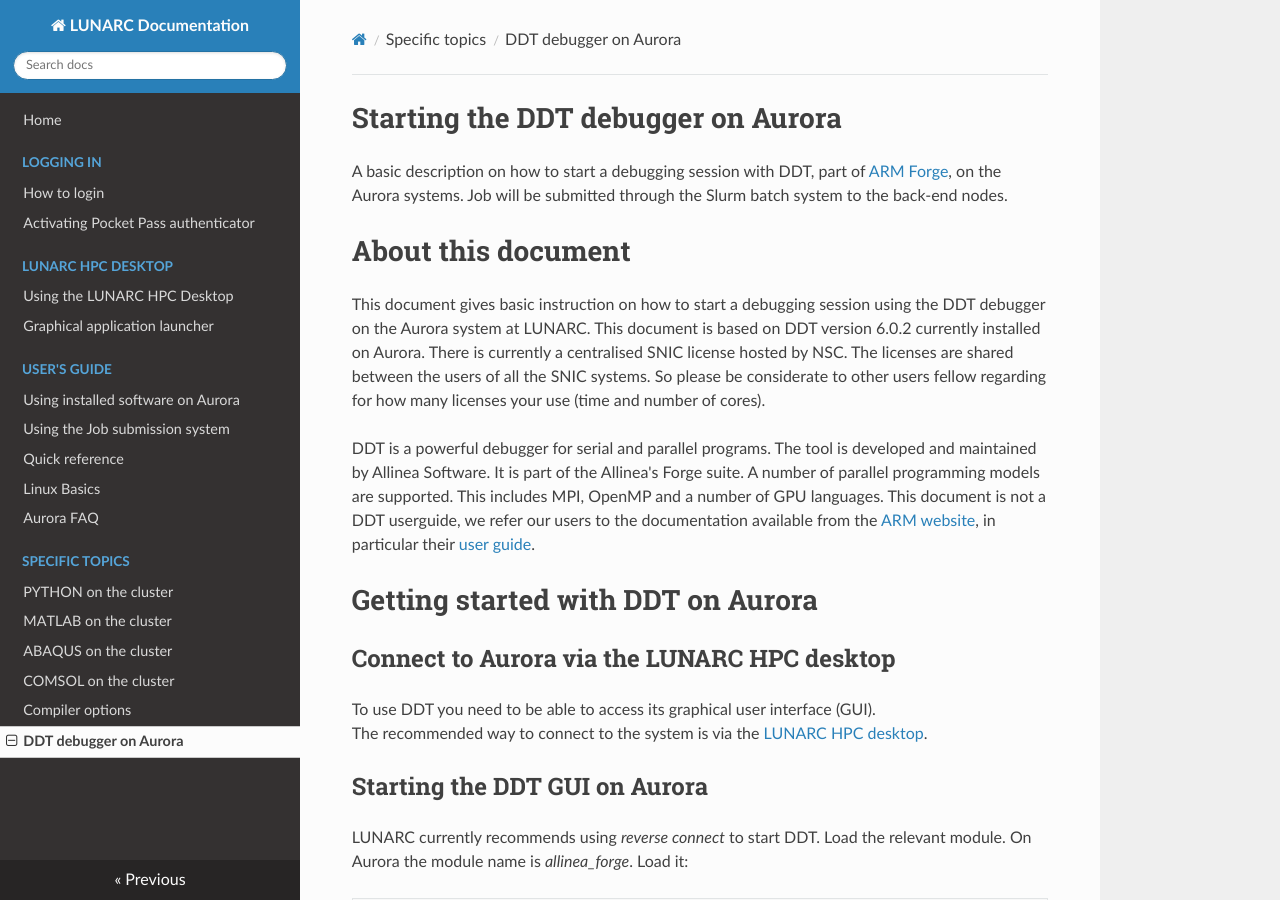
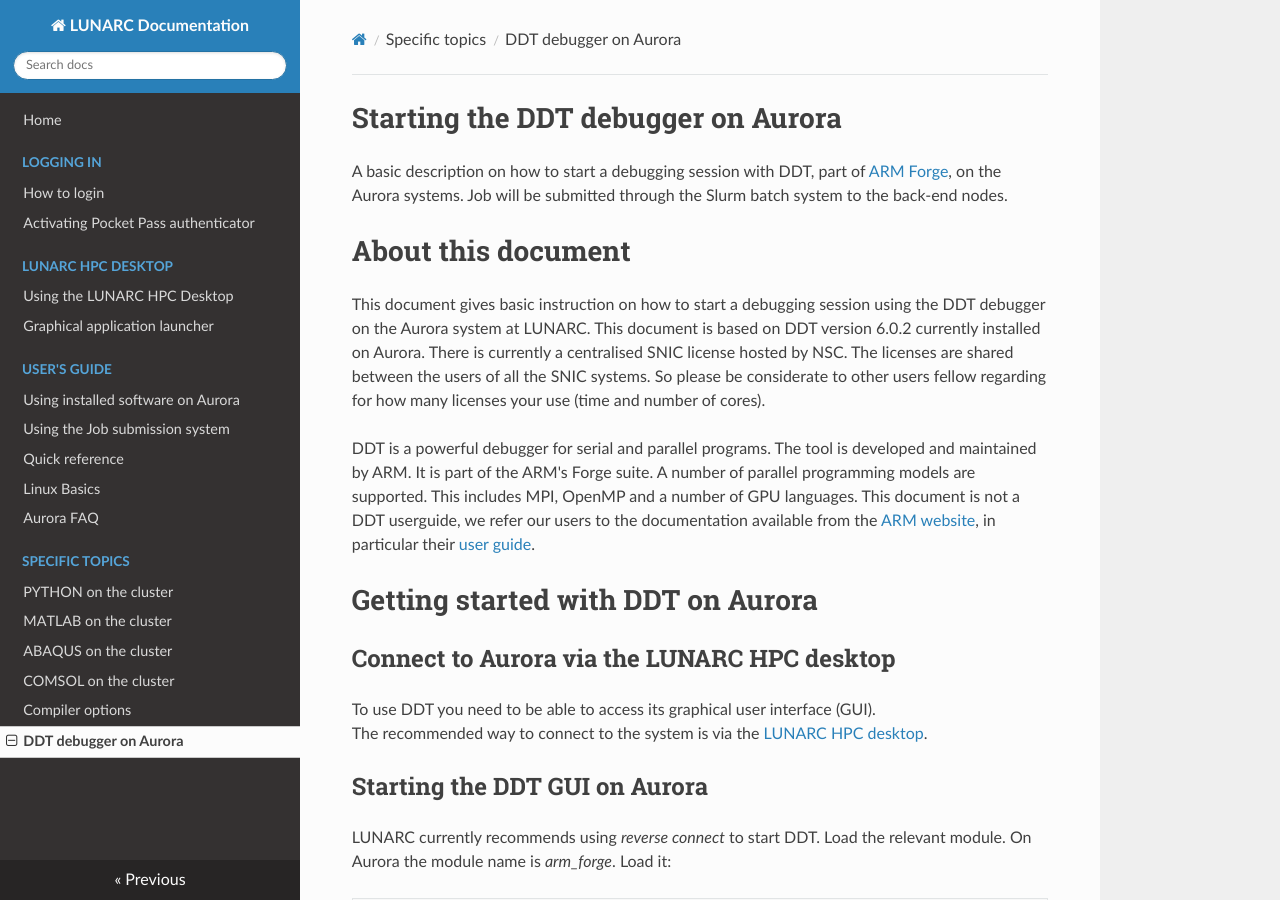
Before and after one commit to lunarc/lunarc_docs, an MkDocs documentation site: the page built from docs/ddt_debugger.md, in a window 1280 px wide and 900 px high. Built offline with MkDocs 1.6.1, drawn with Linux system fonts in a browser that asks for light colours; nearby versions of some CDN libraries; old or Windows-style settings are respelled for this version of MkDocs; some of the changed text lies outside the part shown.

Commit message:
updated DDT guide to reflect that it is now an ARM tool and no longer Allinea

````diff
--- a/docs/ddt_debugger.md
+++ b/docs/ddt_debugger.md
@@ -7,7 +7,7 @@
 
 This document gives basic instruction on how to start a debugging session using the DDT debugger on the Aurora system at LUNARC.  This document is based on DDT version 6.0.2 currently installed on Aurora.  There is currently a centralised SNIC license hosted by NSC.  The licenses are shared between the users of all the SNIC systems.  So please be considerate to other users fellow regarding for how many licenses your use (time and number of cores).
 
-DDT is a powerful debugger for serial and parallel programs.  The tool is developed and maintained by Allinea Software.  It is part of the Allinea's Forge suite.  A number of parallel programming models are supported.  This includes MPI, OpenMP and a number of GPU languages.  This document is not a DDT userguide, we refer our users to the documentation available from the [ARM website](http://www.allinea.com/product-documentation), in particular their [user guide](http://content.allinea.com/downloads/userguide-forge.pdf).
+DDT is a powerful debugger for serial and parallel programs.  The tool is developed and maintained by ARM.  It is part of the ARM's Forge suite.  A number of parallel programming models are supported.  This includes MPI, OpenMP and a number of GPU languages.  This document is not a DDT userguide, we refer our users to the documentation available from the [ARM website](https://www.arm.com/products/development-tools/server-and-hpc/forge), in particular their [user guide](https://developer.arm.com/documentation/101136/2113/?lang=en).
 
 # Getting started with DDT on Aurora
 
@@ -30,14 +30,18 @@
 
 ## Starting the DDT GUI on Aurora
 
-LUNARC currently recommends using *reverse connect* to start DDT.  Load the relevant module.  On Aurora the module name is *allinea_forge*.  Load it:
-```bash
-    module load allinea_forge
+LUNARC currently recommends using *reverse connect* to start DDT.  Load the relevant module.  On Aurora the module name is *arm_forge*.  Load it:
+
 ```
+    module load arm_forge
+```
+
 You can now start the GUI by typing
-```bash
+
+```
     ddt &
 ```
+
 at the command prompt.  This will bring up the following GUI window
 
 ![Start window](images/allineaForgeStartWindow.png "Start window")
@@ -48,21 +52,27 @@
 We have seen issues when sources and/or executables are placed on the /lunarc file system (nobackup space).  Copying sources and executables into your home space typically solves the issues.
 
 You need to prepare your executable for debugging.  Please **recompile** and **relink** everything with debugging support and without optimisation.  To do so, for most compilers you need to add the flags
-```bash
+
+```
    -g -O0
 ```
+
 Once your created an executable with debugging support, run it using either a batch script or an interactive session.
 
-Make sure the *allinea_forge* (on Aurora) is loaded before starting the executable.  This is in addition to the modules normally required to execute your code.
+Make sure the `arm_forge` module is loaded by your script or manually inside your session, before starting the executable.  This is in addition to the modules normally required to execute your code.
 
-To start your program, prefix the execution statement with *ddt --connect*.  For example an MPI code compiled against an OpenMPI-library should be started as follows
-```bash
+To start your program, prefix the execution statement with `ddt --connect`.  For example an MPI code compiled against an OpenMPI-library should be started as follows
+
+```
    ddt --connect mpirun program_g
 ```
+
 with the executable being named *program_g*.  In case of the Intel MPI-library the code gets started using *srun*
-```bash
+
+```
    ddt --connect srun program_g
 ```
+
 Once your job starts running, you get a request to allow your job connecting to the DDT GUI
 
 ![Reverse connect request](images/ddtReverseConnectRequest.png "reverse connect request")
````
